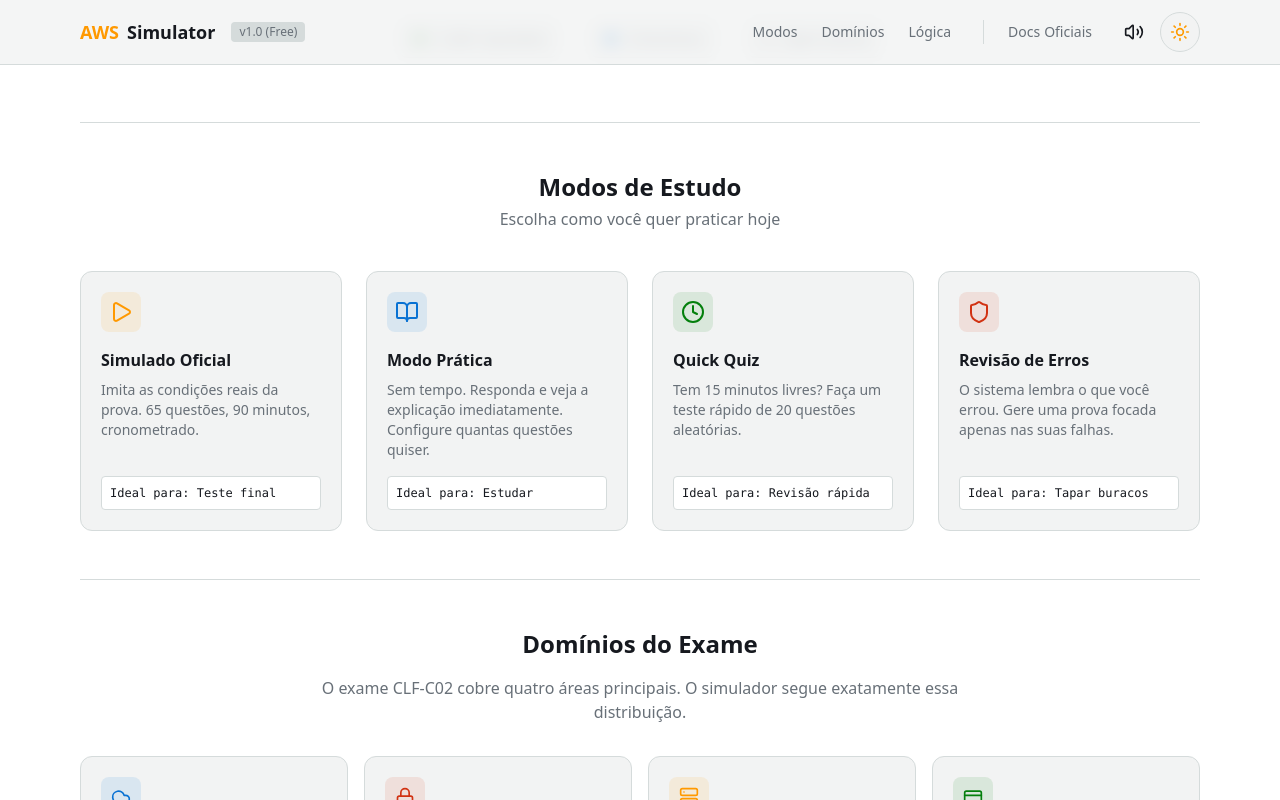
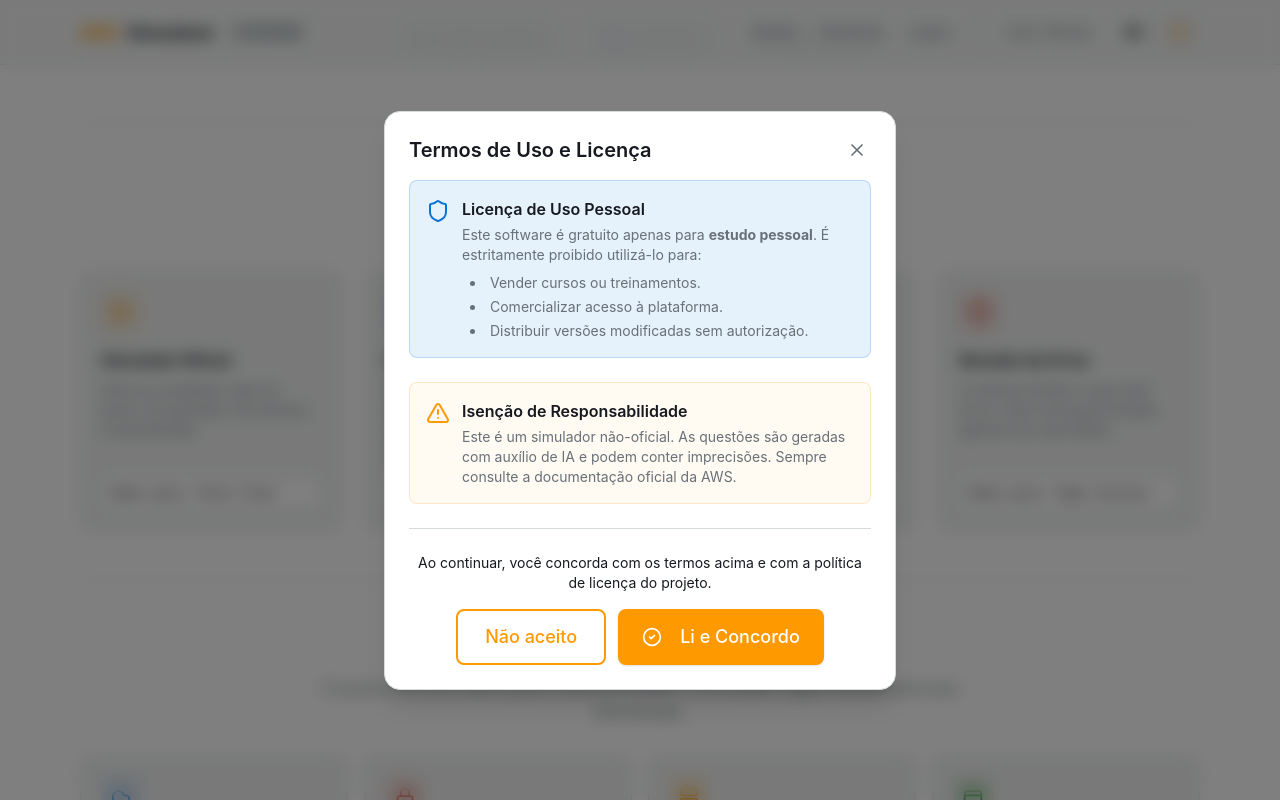
Before and after one commit to PedroHSSoares-Dev/aws-ccp-simulator, a React (Vite) app: page / in a window 1280 px wide. Both pictures are taken after a click on the element 497 px from the left and 939 px from the top of the page. Shown: the part 539-1339 px from the top of the page. Built offline with nearby package versions, Linux system fonts and the light colour scheme.

Commit message:
feat: introduce and integrate a Terms of Use modal into the HomeScreen.

```diff
--- a/src/components/HomeScreen.tsx
+++ b/src/components/HomeScreen.tsx
@@ -30,6 +30,7 @@
 import { WrongAnswersConfigModal } from './modals/WrongAnswersConfigModal';
 import type { PracticeModeConfig } from './modals/PracticeModeConfigModal';
 import { PracticeModeConfigModal } from './modals/PracticeModeConfigModal';
+import { TermsModal } from './modals/TermsModal';
 import { ConfirmationModal } from './modals/ConfirmationModal';
 import { ThemeToggle } from './ui/ThemeToggle';
 import { AudioToggle } from './ui/AudioToggle';
@@ -537,6 +538,15 @@
             </footer>
 
             {/* Modals */}
+            <TermsModal
+                isOpen={showTermsModal}
+                onAccept={handleAcceptTerms}
+                onDecline={() => {
+                    setShowTermsModal(false);
+                    setPendingAction(null);
+                    setPendingMode(null);
+                }}
+            />
             <WrongAnswersConfigModal
                 isOpen={showWrongAnswersModal}
                 onClose={() => setShowWrongAnswersModal(false)}
--- /dev/null
+++ b/src/components/modals/TermsModal.tsx
@@ -0,0 +1,74 @@
+import React from 'react';
+import { Modal } from '../ui/Modal';
+import { Button } from '../ui/Button';
+import { CheckCircle2, Shield, AlertTriangle } from 'lucide-react';
+
+interface TermsModalProps {
+    isOpen: boolean;
+    onAccept: () => void;
+    onDecline: () => void;
+}
+
+export const TermsModal: React.FC<TermsModalProps> = ({ isOpen, onAccept, onDecline }) => {
+    return (
+        <Modal
+            isOpen={isOpen}
+            onClose={onDecline}
+            title="Termos de Uso e Licença"
+            size="lg"
+            showCloseButton={true} // Allow closing via X
+            closeOnOverlayClick={true} // Allow closing by clicking outside
+        >
+            <div className="space-y-6">
+                <div className="bg-aws-light-blue/10 p-4 rounded-lg flex items-start gap-3 border border-aws-light-blue/20">
+                    <Shield className="w-6 h-6 text-aws-light-blue shrink-0 mt-0.5" />
+                    <div>
+                        <h4 className="font-semibold text-text-primary mb-1">Licença de Uso Pessoal</h4>
+                        <p className="text-sm text-text-secondary">
+                            Este software é gratuito apenas para <strong>estudo pessoal</strong>. É estritamente proibido utilizá-lo para:
+                        </p>
+                        <ul className="list-disc list-inside text-sm text-text-secondary mt-2 space-y-1 ml-2">
+                            <li>Vender cursos ou treinamentos.</li>
+                            <li>Comercializar acesso à plataforma.</li>
+                            <li>Distribuir versões modificadas sem autorização.</li>
+                        </ul>
+                    </div>
+                </div>
+
+                <div className="bg-warning/5 p-4 rounded-lg flex items-start gap-3 border border-warning/20">
+                    <AlertTriangle className="w-6 h-6 text-warning shrink-0 mt-0.5" />
+                    <div>
+                        <h4 className="font-semibold text-text-primary mb-1">Isenção de Responsabilidade</h4>
+                        <p className="text-sm text-text-secondary">
+                            Este é um simulador não-oficial. As questões são geradas com auxílio de IA e podem conter imprecisões. Sempre consulte a documentação oficial da AWS.
+                        </p>
+                    </div>
+                </div>
+
+                <div className="border-t border-border pt-6 flex flex-col gap-4">
+                    <p className="text-sm text-text-tertiary text-center">
+                        Ao continuar, você concorda com os termos acima e com a política de licença do projeto.
+                    </p>
+                    <div className="flex flex-col sm:flex-row gap-3 justify-center">
+                        <Button
+                            onClick={onDecline}
+                            variant="outline"
+                            className="w-full sm:w-auto min-w-[150px]"
+                            size="lg"
+                        >
+                            Não aceito
+                        </Button>
+                        <Button
+                            onClick={onAccept}
+                            className="w-full sm:w-auto min-w-[200px]"
+                            size="lg"
+                        >
+                            <CheckCircle2 className="w-5 h-5 mr-2" />
+                            Li e Concordo
+                        </Button>
+                    </div>
+                </div>
+            </div>
+        </Modal>
+    );
+};
```
